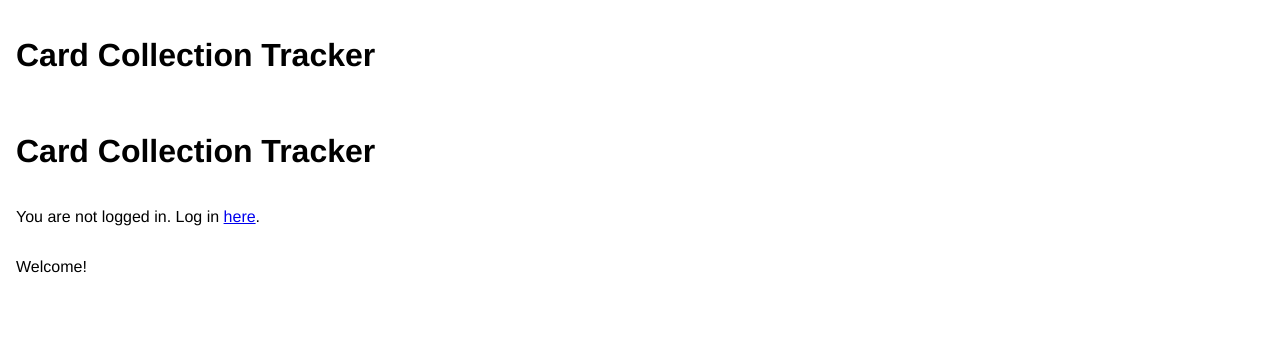
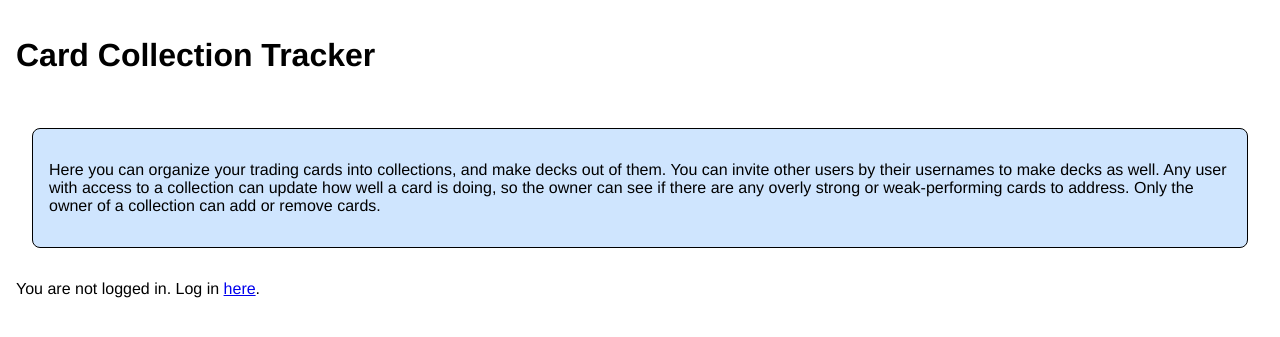
Before and after one commit to Regularmute/MTGCardTracker, a Flask app: page / in a window 1280 px wide. Shown: the part 57-394 px from the top of the page. Run offline with Flask 3, Linux system fonts and the light colour scheme; parts of the project's set-up code (start-up, migrations or seed data) failed here and were passed over.

Commit message:
feat(index.html): app summary, divs for flexbox

```diff
--- a/templates/index.html
+++ b/templates/index.html
@@ -2,13 +2,20 @@
 {% block title %}CardApp - Front Page{% endblock %}
 {% block content %}
 
-<h1>Card Collection Tracker</h1>
+<div class="textblock-blue">
+    <p>Here you can organize your trading cards into collections, and make
+        decks out of them. You can invite other users by their usernames to
+        make decks as well. Any user with access to a collection can update
+        how well a card is doing, so the owner can see if there are any
+        overly strong or weak-performing cards to address. Only the owner
+        of a collection can add or remove cards.</p>
+</div>
 
-{% if session.user_id %}
-<p>You have logged in as {{ session.username }}</p>
-{% else %}
-<p>You are not logged in. Log in <a href="/login">here</a>.</p>
-{% endif %}
-
-<p>Welcome!</p>
+<div>
+    {% if session.user_id %}
+    <p>You have logged in as <b>{{ session.username }}</b></p>
+    {% else %}
+    <p>You are not logged in. Log in <a href="/login">here</a>.</p>
+    {% endif %}
+</div>
 {% endblock %}
```
